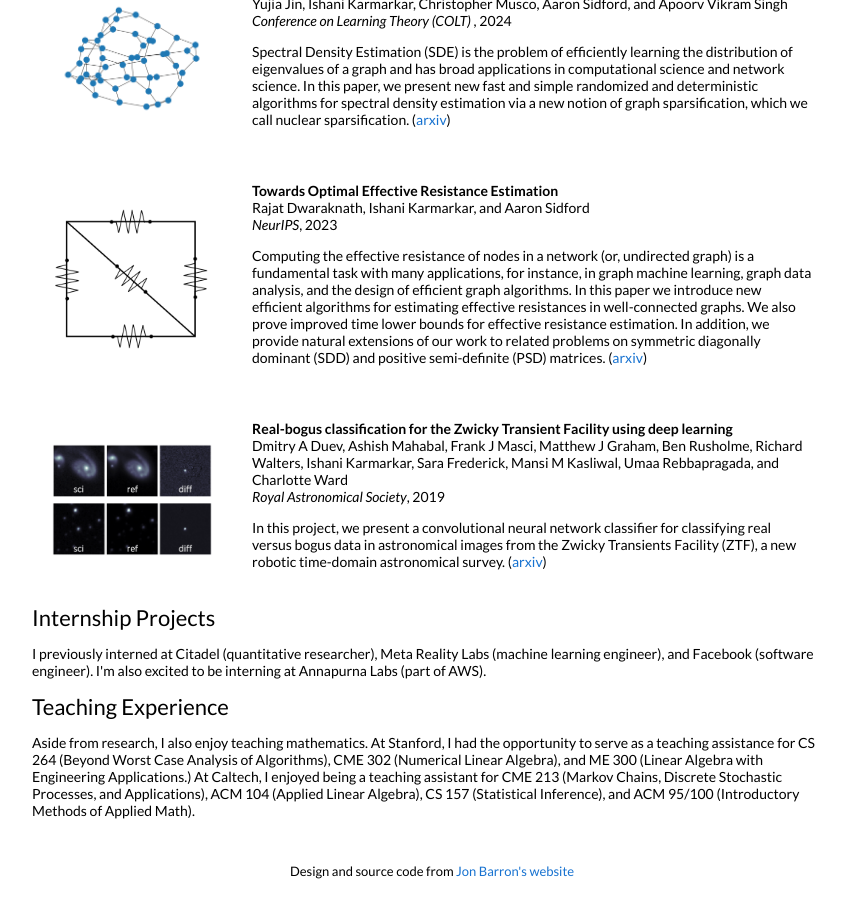
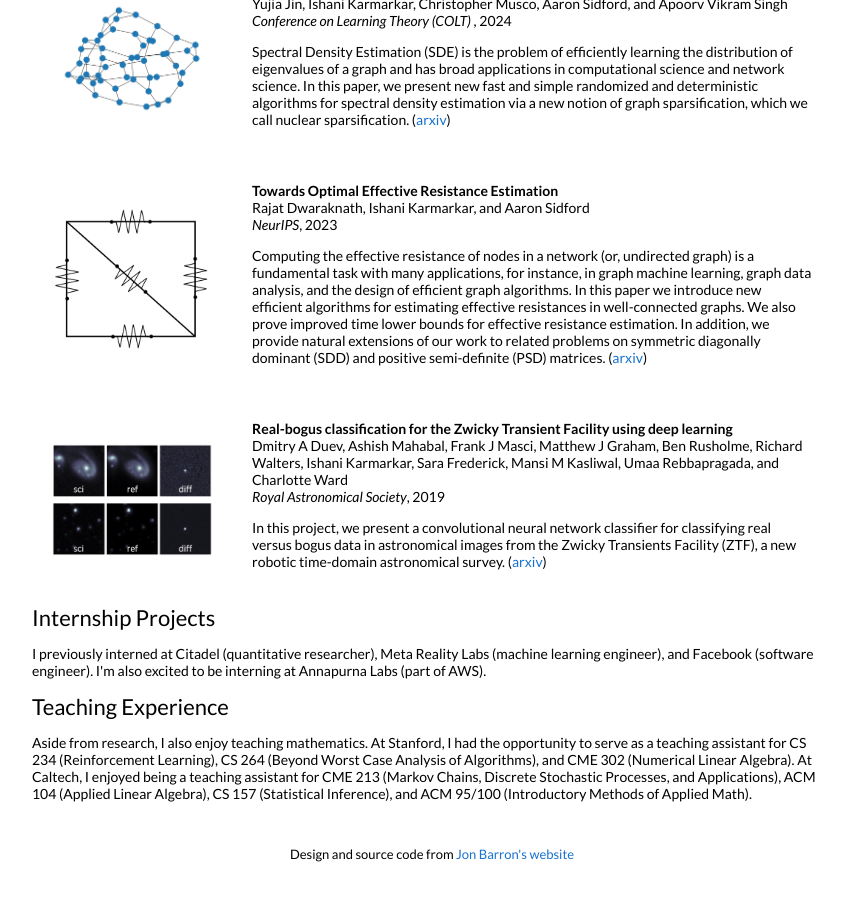
Before and after one commit to ishanikarmarkar/ishanikarmarkar.github.io, a Jekyll site: the page built from _posts/2025-10-01-sclb.markdown, in a window 1280 px wide and 900 px high, scrolled down 2066 px. Shown: the whole window, without its empty margins (208-1054 px from the left). Built offline with Jekyll 4.4.1, drawn with Linux system fonts in a browser that asks for light colours.

Commit message:
updated layout

```diff
--- a/_layouts/default.html
+++ b/_layouts/default.html
@@ -149,7 +149,7 @@
         <h2>Teaching Experience </h2>
 
         <p>
-          Aside from research, I also enjoy teaching mathematics. At Stanford, I had the opportunity to serve as a teaching assistance for CS 264 (Beyond Worst Case Analysis of Algorithms), CME 302 (Numerical Linear Algebra), and ME 300 (Linear Algebra with Engineering Applications.)
+          Aside from research, I also enjoy teaching mathematics. At Stanford, I had the opportunity to serve as a teaching assistant for CS 234 (Reinforcement Learning), CS 264 (Beyond Worst Case Analysis of Algorithms), and CME 302 (Numerical Linear Algebra).
           At Caltech, I enjoyed being a teaching assistant for CME 213 (Markov Chains, Discrete Stochastic Processes, and Applications), ACM 104 (Applied Linear Algebra), CS 157 (Statistical Inference), and ACM 95/100 (Introductory Methods of Applied Math).
         </p>
 
```
